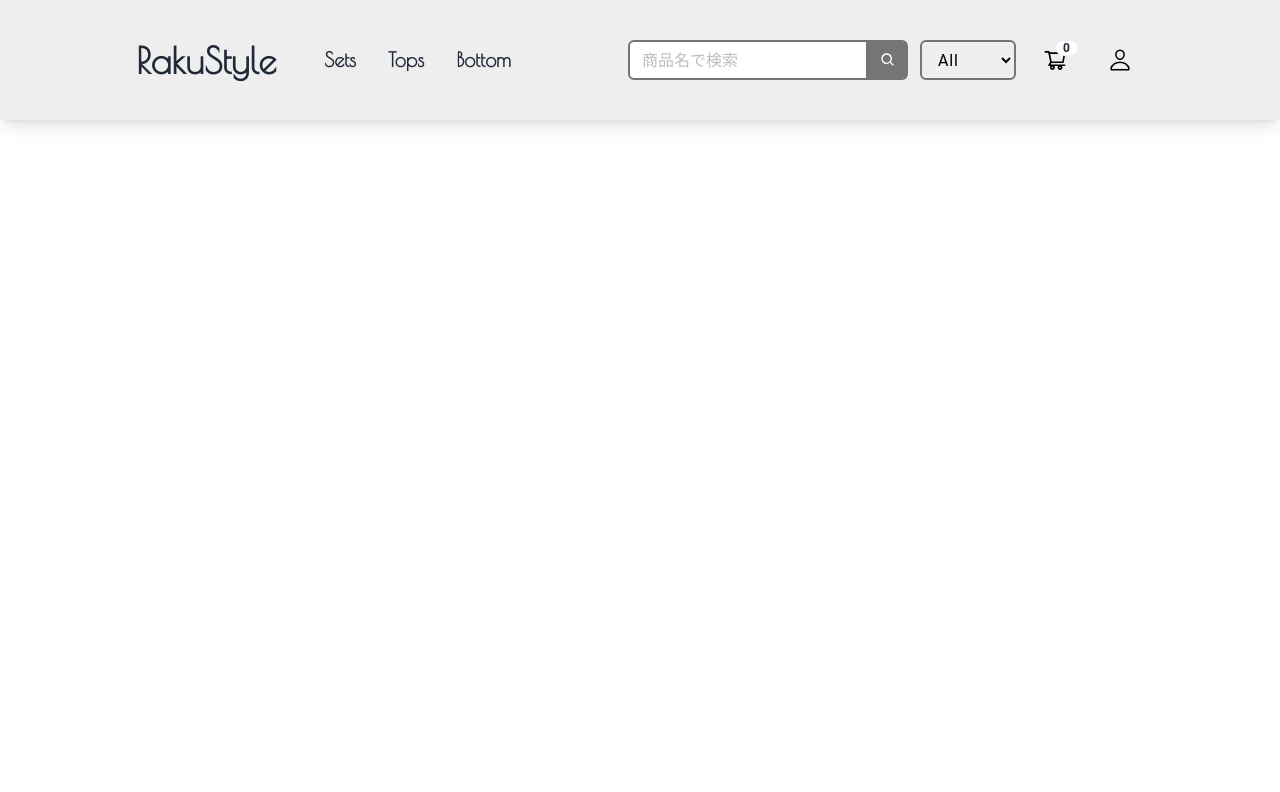
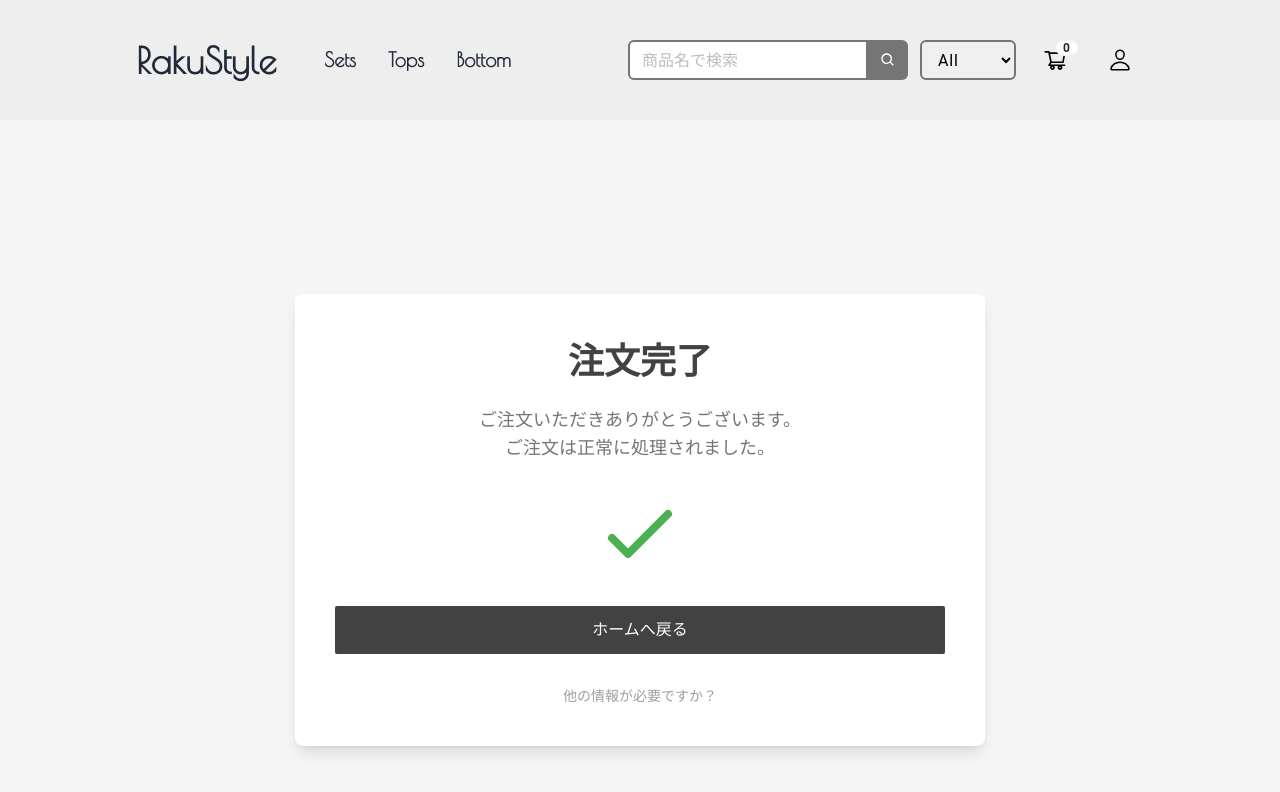
Before and after one commit to naoya-yasumoto/ec-202404c-front, a React (Vite) app in the folder front-office/: page /complete in a window 1280 px wide. Shown: the top 792 px of the page. Built offline with nearby package versions, Linux system fonts and the light colour scheme.

Commit message:
can order from front

```diff
--- a/front-office/src/RouterConfig.tsx
+++ b/front-office/src/RouterConfig.tsx
@@ -7,6 +7,8 @@ import ItemDetail from './pages/ItemDetail.tsx';
 import Navbar from './components/layout/Navbar.tsx';
 import OrderConfirm from './components/order_confirm.tsx';
 import CreditCardInfo from './components/credit-card-info.tsx';
+import OrderComplete from './pages/OrderComplete.tsx';
+
 export const RouterConfig = () => {
     return (
         <>
@@ -20,6 +22,7 @@ export const RouterConfig = () => {
                         <Route path="/item/:id" element={<ItemDetail />} />
                         <Route path="/order_confirm" element={<OrderConfirm />} />
                         <Route path="/credit-card-info" element={<CreditCardInfo />} />
+                        <Route path="/complete" element={<OrderComplete />} />
                     </Routes>
                 </BrowserRouter>
         </>
--- a/front-office/src/components/order_confirm.tsx
+++ b/front-office/src/components/order_confirm.tsx
@@ -62,6 +62,7 @@ const OrderConfirm: React.FC = () => {
           return;
         }
         const response = await axios.get(`http://${HOST_IP}:8080/ec-202404c/cart/user/${userInfo.userid}`);
+        setOrder(response.data)
 
       } catch (error) {
         console.error('Error fetching cart items:', error);
@@ -101,12 +102,16 @@ const OrderConfirm: React.FC = () => {
     };
 
     console.log(formData);
-    //ここにjson送信を入れる
-    const response = await axios.post(
+        const response = await axios.post(
       `http://${HOST_IP}:8080/ec-202404c/order`,
       formData
     );
-    console.log(response);
+    // 成功
+    if (response.status === 200) {
+      navigate("/complete");
+    } else {
+      <p>エラーが発生しました！</p>;
+    }
   };
 
   const handleBackClick = () => {
--- /dev/null
+++ b/front-office/src/pages/OrderComplete.tsx
@@ -0,0 +1,41 @@
+import React from 'react';
+import { Link } from 'react-router-dom';
+
+const OrderComplete: React.FC = () => {
+
+
+  return (
+    <div className="flex flex-col items-center justify-center min-h-screen bg-gray-100">
+      <div className="w-full sm:w-4/5 lg:w-3/5 mt-20 mb-20">
+        <div className="mx-2 my-20 sm:my-auto">
+          <div className="flex justify-center">
+            <div className="w-full sm:w-11/12 p-12 sm:px-10 sm:py-6 bg-white rounded-lg shadow-md lg:shadow-lg">
+              <h2 className="text-center font-semibold text-3xl lg:text-4xl text-gray-800 mt-6 mb-6">
+                注文完了
+              </h2>
+              <p className="text-center text-gray-600 text-lg mb-6">
+                ご注文いただきありがとうございます。<br />
+                ご注文は正常に処理されました。
+              </p>
+              <div className="text-center mb-6">
+                <svg className="w-24 h-24 text-green-500 mx-auto" xmlns="http://www.w3.org/2000/svg" fill="none" viewBox="0 0 24 24" stroke="currentColor">
+                  <path strokeLinecap="round" strokeLinejoin="round" strokeWidth={2} d="M5 13l4 4L19 7" />
+                </svg>
+              </div>
+              <Link to="/item-list/set" className="block w-full py-3 mt-4 bg-gray-800 rounded-sm font-medium text-white uppercase text-center focus:outline-none hover:bg-gray-700 hover:shadow-none">
+                ホームへ戻る
+              </Link>
+              <div className="sm:flex sm:flex-wrap mt-8 sm:mb-4 text-sm text-center">
+                <p className="flex-1 text-gray-500 text-md mx-4 my-1 sm:my-auto">
+                  他の情報が必要ですか？
+                </p>
+              </div>
+            </div>
+          </div>
+        </div>
+      </div>
+    </div>
+  );
+};
+
+export default OrderComplete;
```
